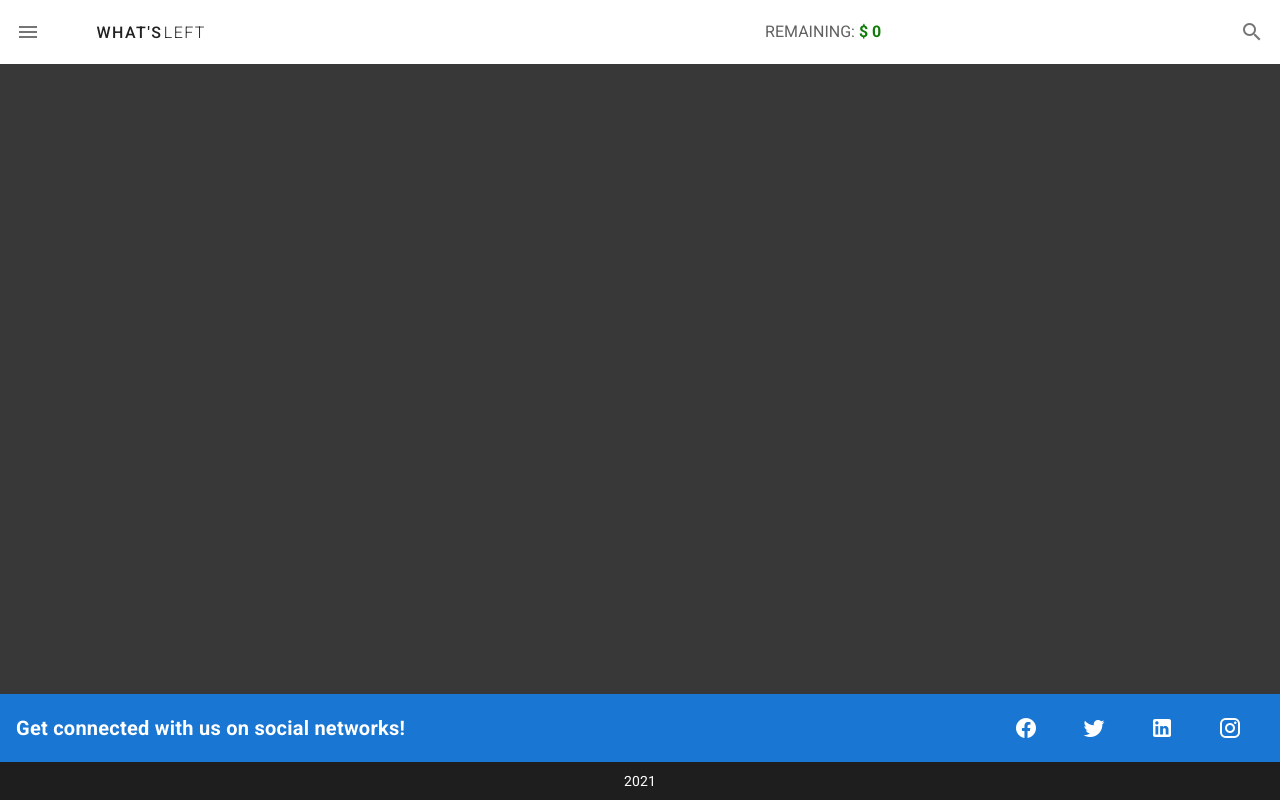
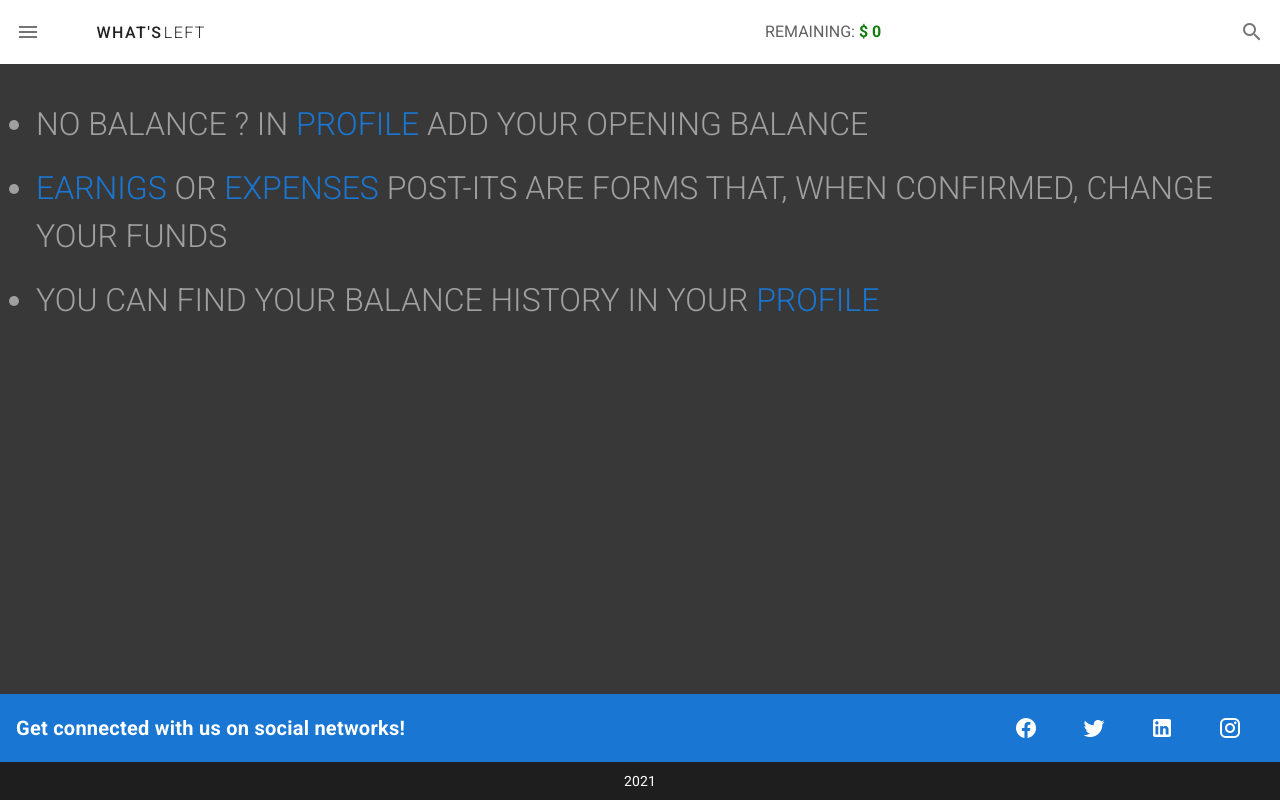
Before and after one commit to heitorgonc/WhatsLeft, a Vue app: page / in a window 1280 px wide. Built offline with nearby package versions, Linux system fonts and the light colour scheme; no server answers.

Commit message:
Adding home page

```diff
--- a/src/components/Home.vue
+++ b/src/components/Home.vue
@@ -1,6 +1,22 @@
 <template>
     <div>
-
+        <v-layout
+            justify-center
+            align-center
+            column
+        >
+            <ul>
+                <li class="outdoor1 mb-4">
+                    No Balance ? in <router-link to="/profile/" class="link">profile</router-link> add your opening balance
+                </li>
+                <li class="outdoor1 mb-4">
+                    <router-link to="/earnigs/" class="link">Earnigs</router-link> or <router-link to="/expenses/" class="link">expenses</router-link> post-its are forms that, when confirmed, change your funds
+                </li>
+                <li class="outdoor1 ">
+                    You can find your balance history in your <router-link to="/profile/" class="link">profile</router-link>
+                </li>
+            </ul>
+        </v-layout>
     </div>
 </template>
 
--- a/src/style.css
+++ b/src/style.css
@@ -31,6 +31,9 @@
     color: rgb(160, 160, 160);
     text-transform: uppercase;
     font-weight: 300;
+}
+.link{
+    text-decoration: none;
 }
 .headerFunds{
     color: #117c09;
```
